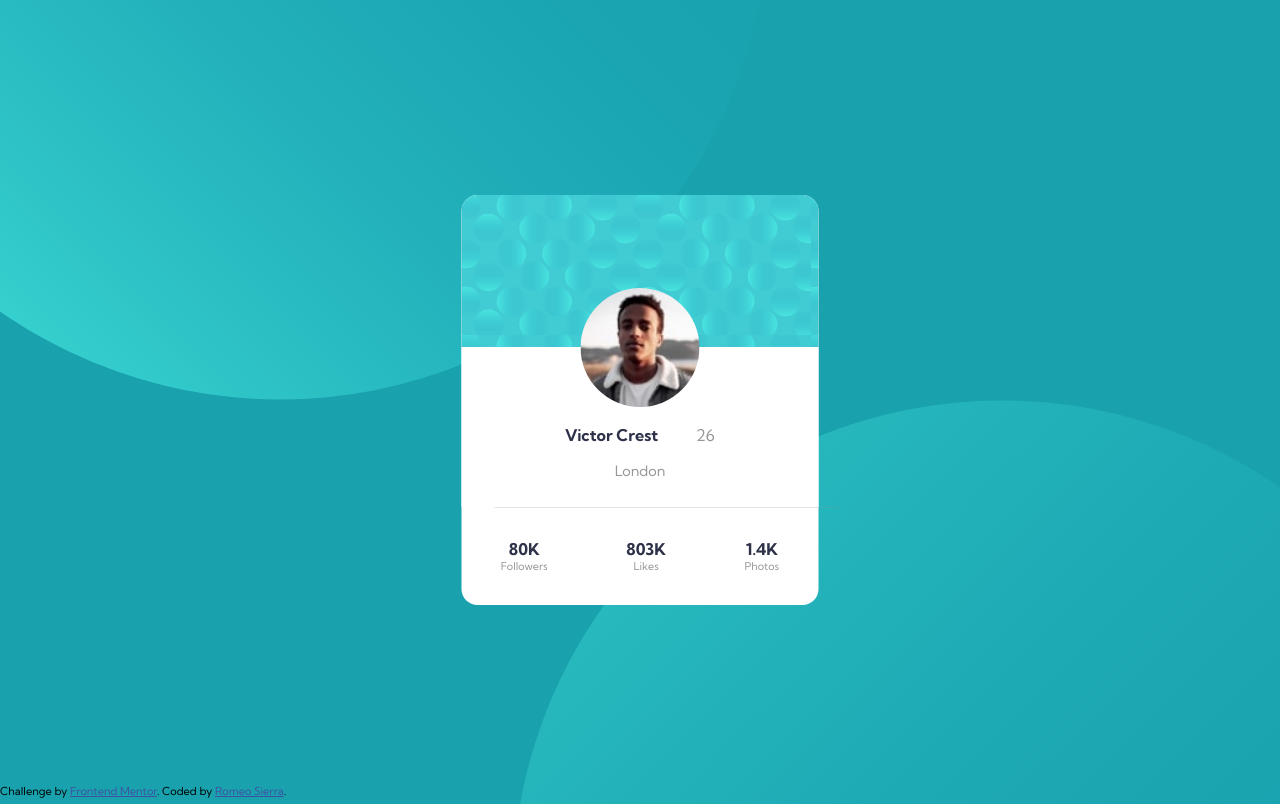
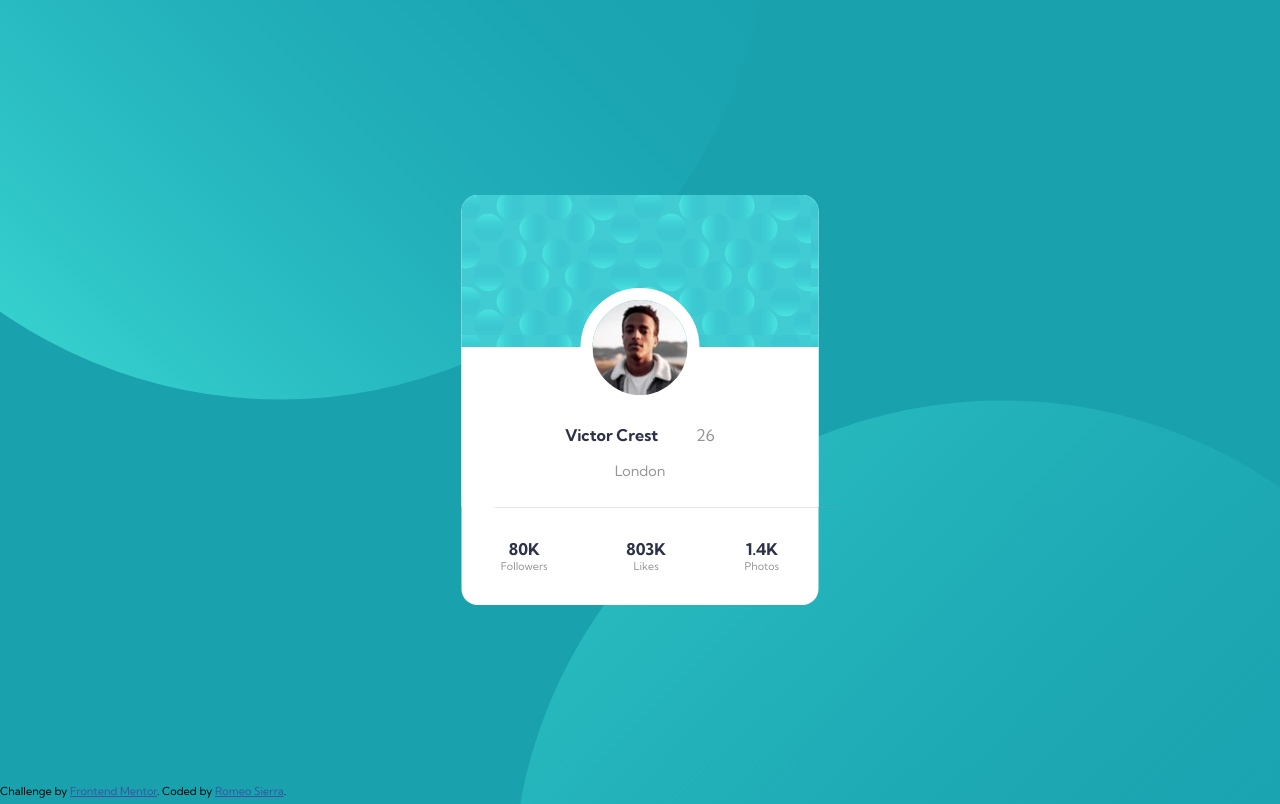
Before and after one commit to romeosierra2020/FEMprofilecard, a plain HTML site: page index.html in a window 1280 px wide. Shown: the top 804 px of the page. Drawn offline with Linux system fonts and the light colour scheme.

Commit message:
Image Border fixed, HTML audit issues fixed

```diff
--- a/index.html
+++ b/index.html
@@ -17,10 +17,10 @@
 </head>
 <body>
   <div class="container-top">
-    <svg width="978" height="978" xmlns="http://www.w3.org/2000/svg"><defs><linearGradient x1="50%" y1=".779%" x2="50%" y2="100%" id="a"><stop stop-color="#0989B4" stop-opacity="0" offset="0%"/><stop stop-color="#53FFEE" offset="99.94%"/></linearGradient></defs><ellipse fill="url(#a)" transform="rotate(-135 489 489)" cx="489" cy="489" rx="489" ry="488" fill-rule="evenodd" opacity=".5"/></svg>
+   <img src="images/bg-pattern-top.svg" alt="">
   </div>
   <div class="container-bottom">
-    <svg width="978" height="978" xmlns="http://www.w3.org/2000/svg"><defs><linearGradient x1="50%" y1=".779%" x2="50%" y2="100%" id="a"><stop stop-color="#0989B4" stop-opacity="0" offset="0%"/><stop stop-color="#53FFEE" offset="99.94%"/></linearGradient></defs><ellipse fill="url(#a)" transform="scale(1 -1) rotate(45 1669.55 0)" cx="489" cy="489" rx="489" ry="488" fill-rule="evenodd" opacity=".25"/></svg>
+    <img src="images/bg-pattern-bottom.svg" alt="">
   </div>
   <div class="card-container">
     <div class="card-top">
--- a/style.css
+++ b/style.css
@@ -96,6 +96,7 @@ h4 {
     position: absolute;
     left: 29vw;
     top: -14.5vw;
+    border: 1vw solid white;
     border-radius: 50%;
 }
 
```
